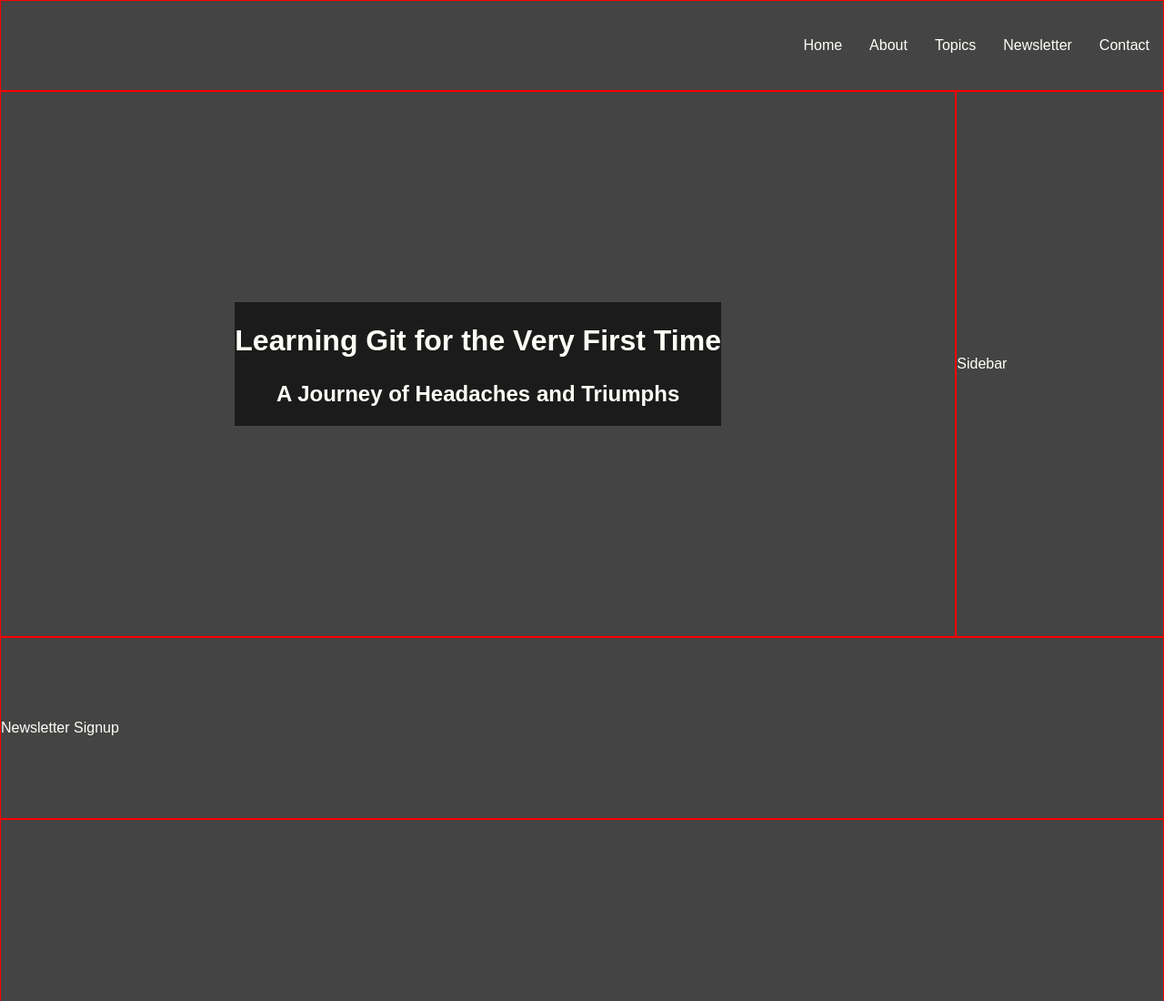
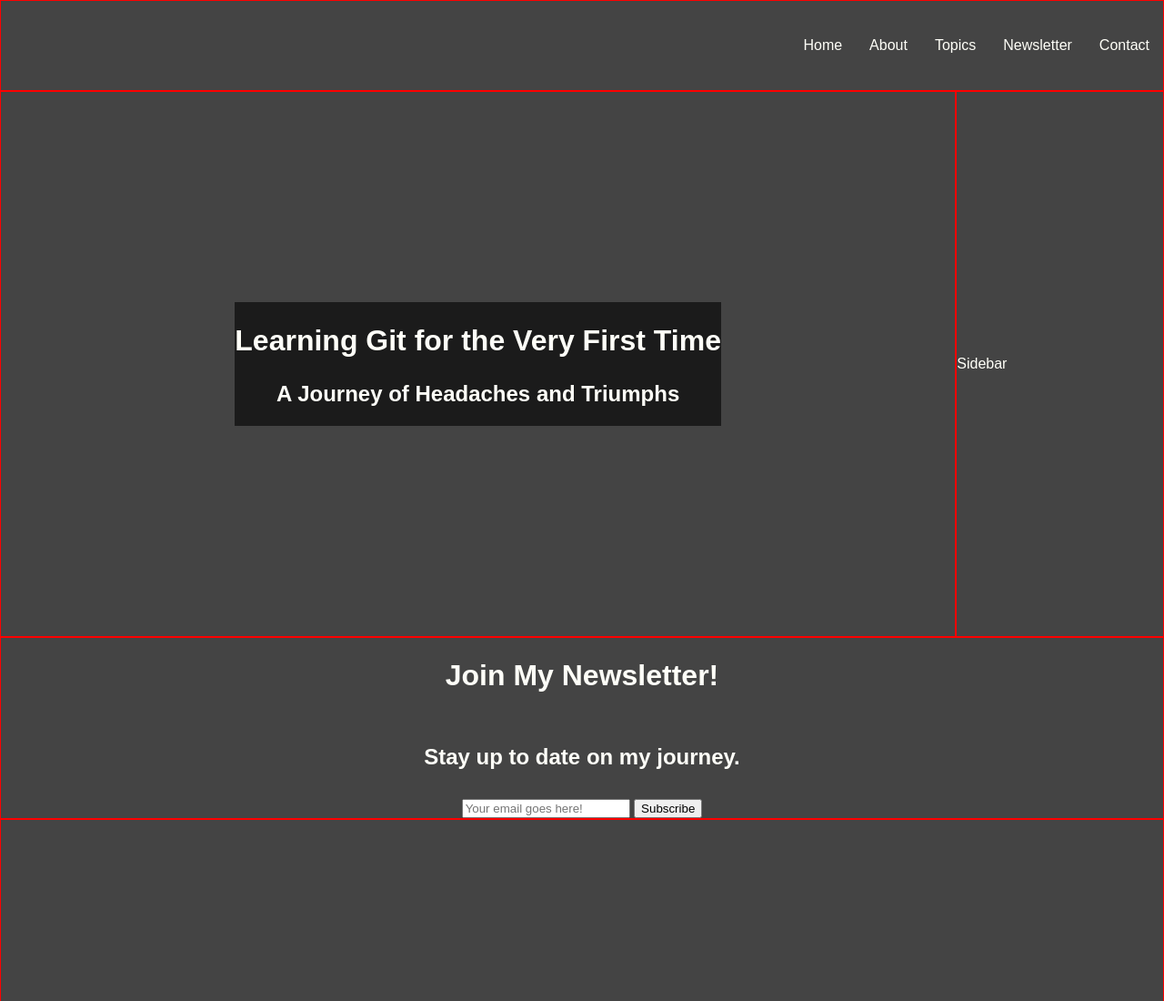
Before and after one commit to jayvarela/personal-blog-website, a plain HTML site: page index.html in a window 1280 px wide. Shown: the top 1100 px of the page at 91% size. Drawn offline with Linux system fonts and the light colour scheme.

Commit message:
added newsletter signup blurb and button

```diff
--- a/css/blog-homepage.css
+++ b/css/blog-homepage.css
@@ -66,6 +66,7 @@ body {
     justify-content: space-between;
     align-items: center;
     grid-area: nws;
+    flex-direction: column;
 }
 
 .topics {
--- a/index.html
+++ b/index.html
@@ -26,7 +26,14 @@
             </div>
         </div>
         <div class="sidebar">Sidebar</div>
-        <div class="newsletter">Newsletter Signup</div>
+        <div class="newsletter">
+            <h1>Join My Newsletter!</h1>
+            <h2>Stay up to date on my journey.</h2>
+            <div>
+                <input type="text" placeholder="Your email goes here!">
+                <button type="button">Subscribe</button>
+            </div>
+        </div>
         <div class="topics">Topics</div>
         <div class="about">About</div>
         <div class="footer">Footer</div>
```
